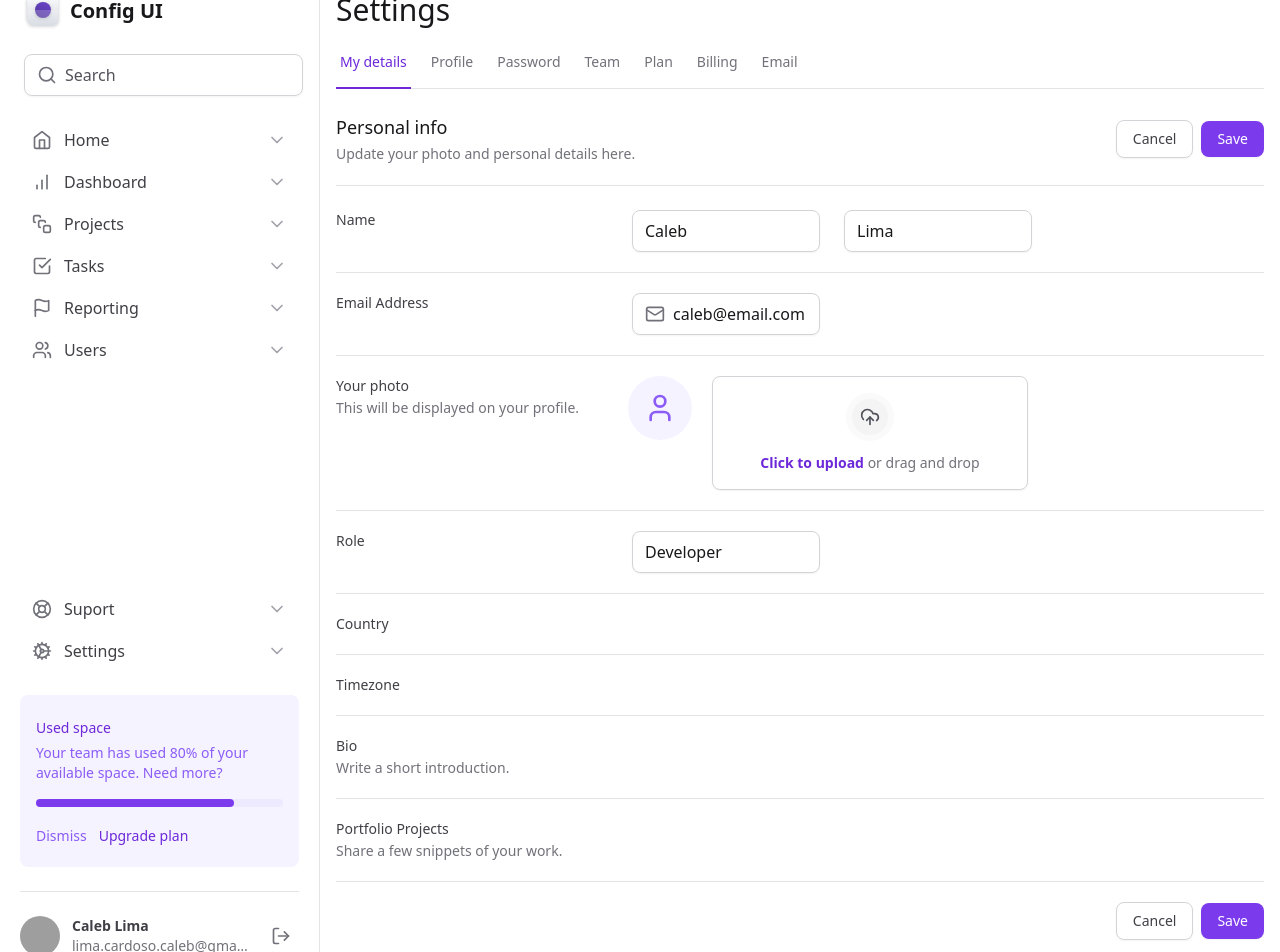
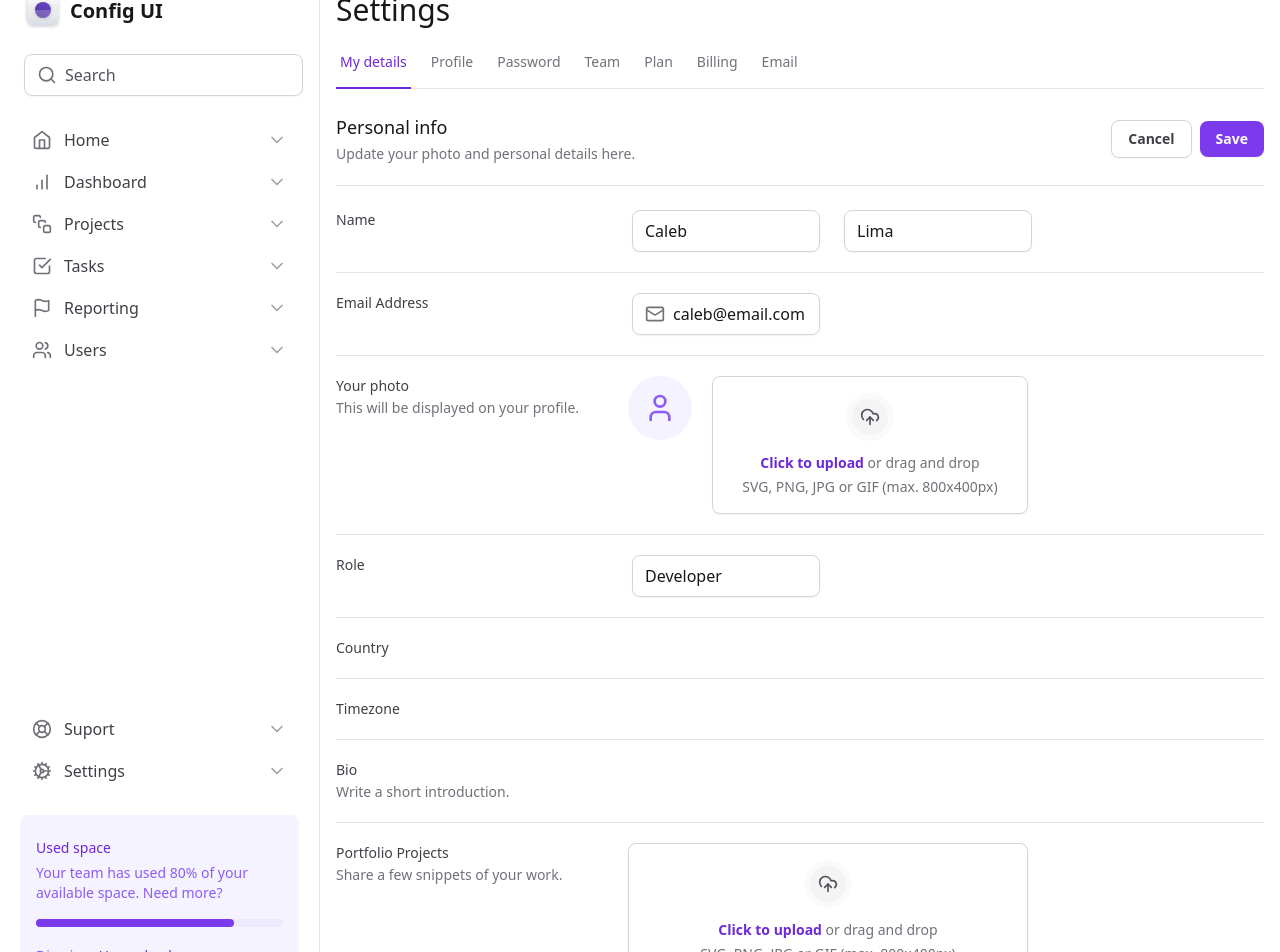
Before and after one commit to jovemcleb/tailwind-iu, a React (Vite) app: page / in a window 1280 px wide. Shown: the part 40-992 px from the top of the page. Built offline with nearby package versions, Linux system fonts and the light colour scheme; grey boxes are pictures that could not be loaded.

Commit message:
feat(FileInput): componentize FileInput

```diff
--- a/src/App.tsx
+++ b/src/App.tsx
@@ -1,11 +1,11 @@
-import { Router } from './Router'
+import { Router } from './Router';
 
 function App() {
   return (
     <>
       <Router />
     </>
-  )
+  );
 }
 
-export default App
+export default App;
--- a/src/Router/index.tsx
+++ b/src/Router/index.tsx
@@ -1,6 +1,6 @@
-import { BrowserRouter, Route, Routes } from 'react-router-dom'
-import LayoutApp from '../view/Layouts/LayoutApp'
-import { Main } from '../view/Pages/Main'
+import { BrowserRouter, Navigate, Route, Routes } from 'react-router-dom';
+import LayoutApp from '../view/Layouts/LayoutApp';
+import { Main } from '../view/Pages/Main';
 
 export function Router() {
   return (
@@ -8,8 +8,9 @@
       <Routes>
         <Route element={<LayoutApp />}>
           <Route path="/" element={<Main />} />
+          <Route path="*" element={<Navigate to="/" />} />
         </Route>
       </Routes>
     </BrowserRouter>
-  )
+  );
 }
--- /dev/null
+++ b/src/view/Components/Form/FileInput/Control.tsx
@@ -0,0 +1,7 @@
+import { ComponentProps } from 'react';
+
+export type ControlProps = ComponentProps<'input'>;
+
+export function Control(props: ControlProps) {
+  return <input type="file" className="sr-only" id="photo" {...props} />;
+}
--- /dev/null
+++ b/src/view/Components/Form/FileInput/ImagePreview.tsx
@@ -0,0 +1,9 @@
+import { User } from 'lucide-react';
+
+export function ImagePreview() {
+  return (
+    <div className="flex h-16 w-16 items-center justify-center rounded-full bg-violet-50">
+      <User className="h-8 w-8 text-violet-500" />
+    </div>
+  );
+}
--- /dev/null
+++ b/src/view/Components/Form/FileInput/Root.tsx
@@ -0,0 +1,7 @@
+import { ComponentProps } from 'react';
+
+export type RootProps = ComponentProps<'div'>;
+
+export function Root(props: RootProps) {
+  return <div className="flex items-start gap-5" {...props} />;
+}
--- /dev/null
+++ b/src/view/Components/Form/FileInput/Trigger.tsx
@@ -0,0 +1,24 @@
+import { UploadCloud } from 'lucide-react';
+
+export function Trigger() {
+  return (
+    <label
+      htmlFor="photo"
+      className="hover: group flex flex-1 cursor-pointer flex-col items-center gap-3 rounded-lg border border-zinc-300 px-6 py-4 text-center text-zinc-500 shadow-sm hover:border-violet-200 hover:bg-violet-25 hover:text-violet-500"
+    >
+      <div className="rounded-full border-6 border-zinc-50 bg-zinc-100 p-2 group-hover:border-violet-50 group-hover:bg-violet-100">
+        <UploadCloud className="h-5 w-5 text-zinc-600" />
+      </div>
+
+      <div className=" flex flex-col items-center gap-1">
+        <span className="text-sm">
+          <span className="font-semibold text-violet-700">
+            Click to upload{' '}
+          </span>
+          or drag and drop
+        </span>
+        <span className="text-sm">SVG, PNG, JPG or GIF (max. 800x400px)</span>
+      </div>
+    </label>
+  );
+}
--- /dev/null
+++ b/src/view/Components/Form/FileInput/index.ts
@@ -0,0 +1,6 @@
+import { Control } from './Control';
+import { ImagePreview } from './ImagePreview';
+import { Root } from './Root';
+import { Trigger } from './Trigger';
+
+export { Control, ImagePreview, Root, Trigger };
--- a/src/view/Pages/Main.tsx
+++ b/src/view/Pages/Main.tsx
@@ -1,6 +1,7 @@
-import { SettingsTabs } from '../Components/SettingsTabs'
-import * as Input from '../Components/Input'
-import { Mail, UploadCloud, User } from 'lucide-react'
+import { SettingsTabs } from '../Components/SettingsTabs';
+import * as Input from '../Components/Input';
+import { Mail } from 'lucide-react';
+import * as FileInput from '../Components/Form/FileInput';
 
 export function Main() {
   return (
@@ -20,14 +21,14 @@
           <div className="flex items-center gap-2">
             <button
               type="button"
-              className="font-semibld rounded-lg border border-zinc-300 px-4 py-2 text-sm text-zinc-700 shadow-sm hover:bg-zinc-50"
+              className="rounded-lg border border-zinc-300 px-4 py-2 text-sm font-semibold text-zinc-700 shadow-sm hover:bg-zinc-50"
             >
               Cancel
             </button>
             <button
               type="submit"
               form="settings"
-              className="font-semibld rounded-lg bg-violet-600 px-4 py-2 text-sm text-white shadow-sm hover:bg-violet-700"
+              className="rounded-lg bg-violet-600 px-4 py-2 text-sm font-semibold text-white shadow-sm hover:bg-violet-700"
             >
               Save
             </button>
@@ -86,30 +87,11 @@
                 This will be displayed on your profile.
               </span>
             </label>
-            <div className="flex items-start gap-5">
-              <div className="flex h-16 w-16 items-center justify-center rounded-full bg-violet-50">
-                <User className="h-8 w-8 text-violet-500" />
-              </div>
-
-              <label
-                htmlFor="photo"
-                className="hover:bg-violet-25 hover: group flex flex-1 cursor-pointer flex-col items-center gap-3 rounded-lg border border-zinc-300 px-6 py-4 text-center text-zinc-500 shadow-sm hover:border-violet-200 hover:text-violet-500"
-              >
-                <div className="rounded-full border-6 border-zinc-50 bg-zinc-100 p-2 group-hover:border-violet-50 group-hover:bg-violet-100">
-                  <UploadCloud className="h-5 w-5 text-zinc-600" />
-                </div>
-
-                <div className="flex flex-col items-center gap-1">
-                  <span className="text-sm">
-                    <span className="font-semibold text-violet-700">
-                      Click to upload{' '}
-                    </span>
-                    or drag and drop
-                  </span>
-                </div>
-              </label>
-              <input type="file" className="sr-only" id="photo" />
-            </div>
+            <FileInput.Root>
+              <FileInput.ImagePreview />
+              <FileInput.Trigger />
+              <FileInput.Control />
+            </FileInput.Root>
           </div>
 
           <div className="grid grid-cols-form gap-3 pt-5">
@@ -166,19 +148,22 @@
                 Share a few snippets of your work.
               </span>
             </label>
-            <div className="grid grid-cols-2 gap-6"></div>
+            <FileInput.Root>
+              <FileInput.Trigger />
+              <FileInput.Control />
+            </FileInput.Root>
           </div>
 
           <div className="flex items-center justify-end gap-2 pt-5">
             <button
               type="button"
-              className="font-semibld rounded-lg border border-zinc-300 px-4 py-2 text-sm text-zinc-700 shadow-sm hover:bg-zinc-50"
+              className="rounded-lg border border-zinc-300 px-4 py-2 text-sm font-semibold text-zinc-700 shadow-sm hover:bg-zinc-50"
             >
               Cancel
             </button>
             <button
               type="submit"
-              className="font-semibld rounded-lg bg-violet-600 px-4 py-2 text-sm text-white shadow-sm hover:bg-violet-700"
+              className="rounded-lg bg-violet-600 px-4 py-2 text-sm font-semibold text-white shadow-sm hover:bg-violet-700"
             >
               Save
             </button>
@@ -186,5 +171,5 @@
         </form>
       </div>
     </>
-  )
+  );
 }
```
Also changed, not shown: .eslintrc.json.
